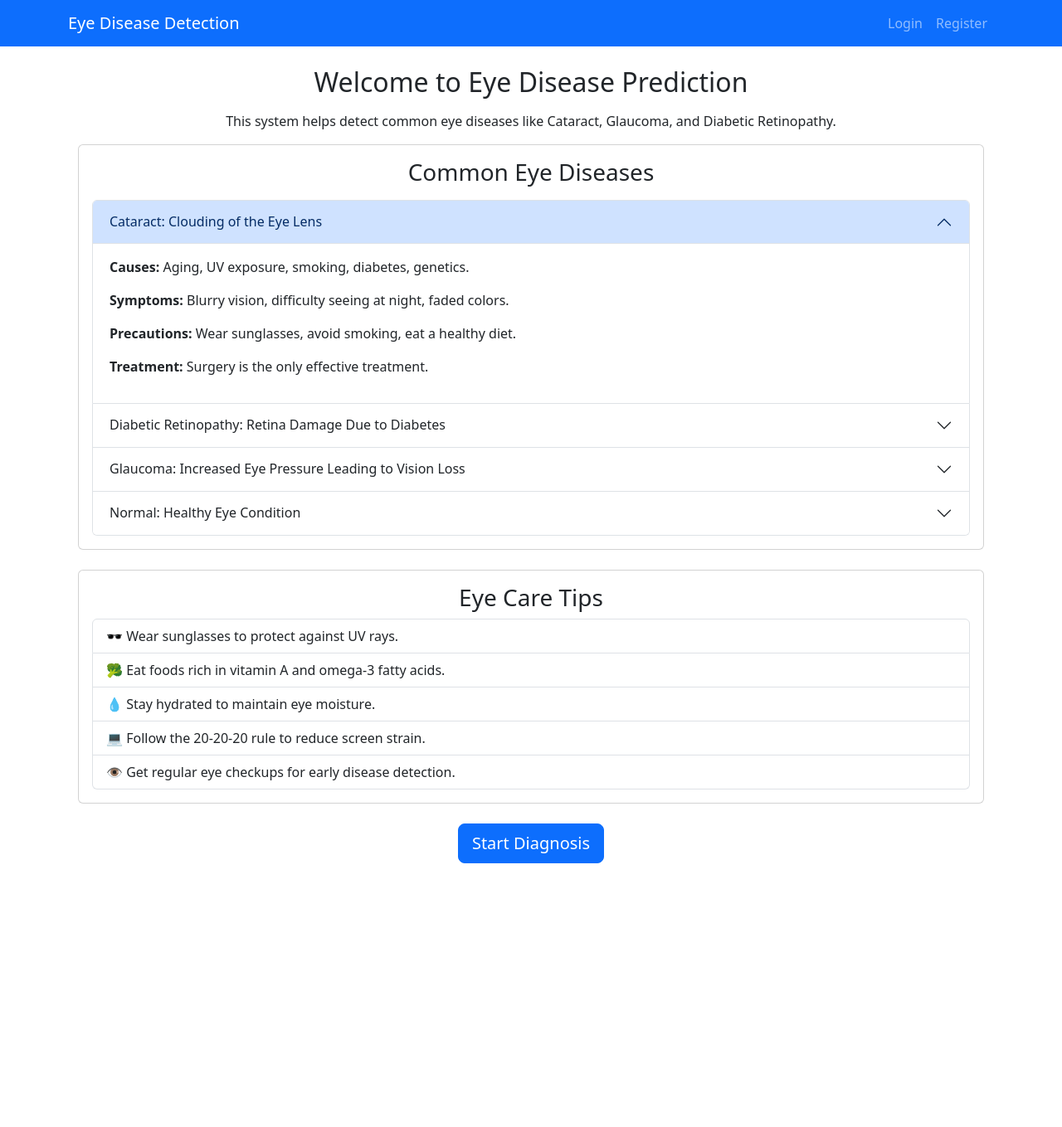
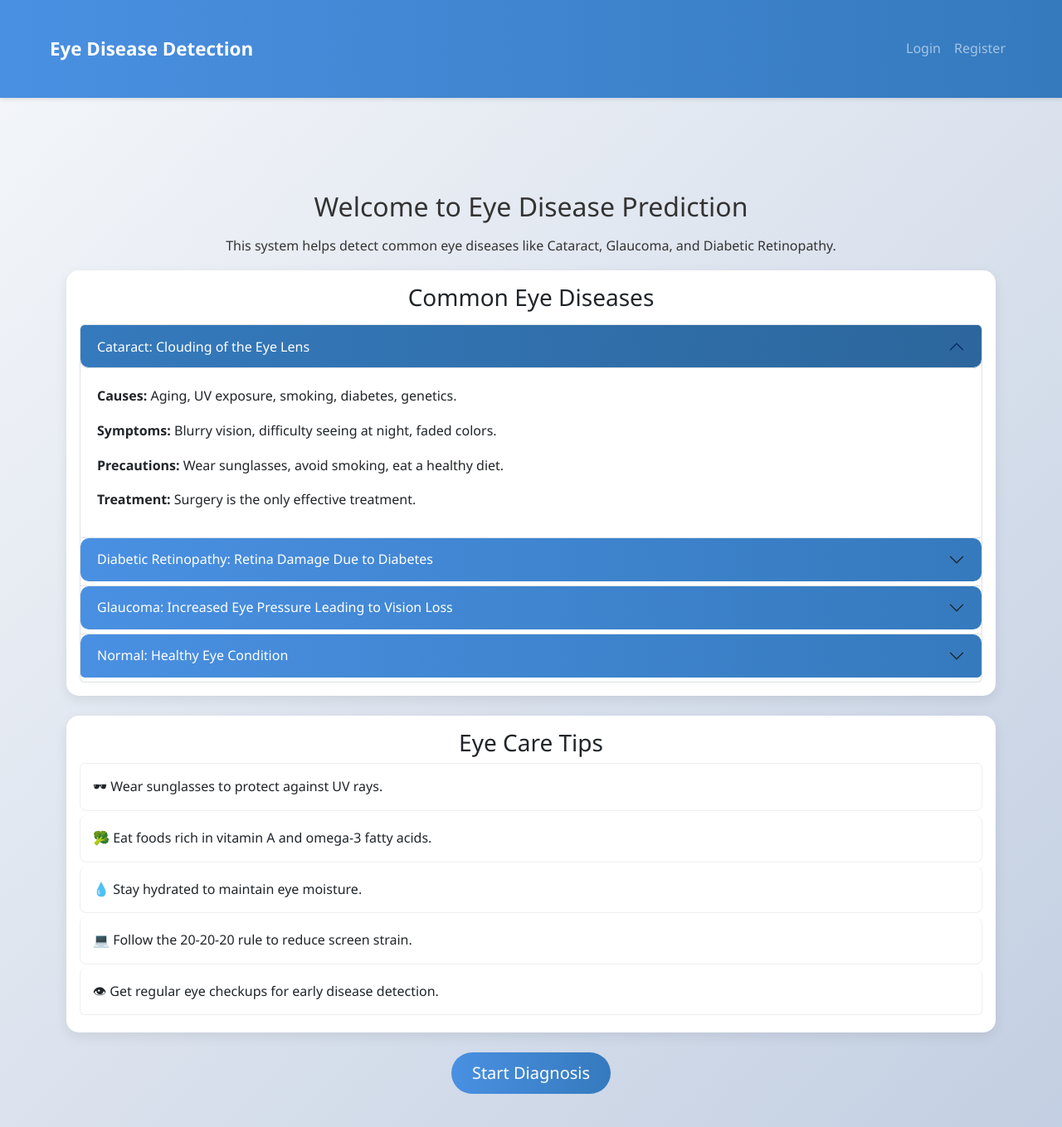
Before and after one commit to Himans30/Multiple-eye-disease-detection, a Flask app: page / in a window 1280 px wide. Shown: the whole page at 83% size. Before the commit the page ends 1041 px from the top, so only its background shows below. Run offline with Flask 3, Linux system fonts and the light colour scheme.

Commit message:
Assistant checkpoint: Update UI with modern design and improved visuals
Assistant generated file changes:
- static/style.css: Update styles for a modern look
- templates/base.html: Update base template

---

User prompt:

i want update my user interface

Replit-Commit-Author: Assistant
Replit-Commit-Session-Id: dcabb787-2e89-45c7-9513-e1670f1ecd25

```diff
--- a/static/style.css
+++ b/static/style.css
@@ -1,43 +1,126 @@
+
+/* Base styles */
 body {
-    font-family: 'Arial', sans-serif;
-    background-color: #f8f9fa;
-}
-
-.card {
-    padding: 20px;
-    border-radius: 10px;
-    box-shadow: 0 0 10px rgba(0, 0, 0, 0.1);
+    font-family: 'Segoe UI', Tahoma, Geneva, Verdana, sans-serif;
+    background: linear-gradient(135deg, #f5f7fa 0%, #c3cfe2 100%);
+    color: #333;
+    line-height: 1.6;
 }
 
 .navbar {
+    background: linear-gradient(to right, #4a90e2, #357abd) !important;
+    box-shadow: 0 2px 5px rgba(0,0,0,0.1);
+    padding: 1rem 0;
+}
+
+.navbar-brand {
+    font-weight: 600;
+    font-size: 1.4rem;
+}
+
+.container {
+    max-width: 1200px;
+    margin: auto;
+    padding: 20px;
+}
+
+/* Cards */
+.card {
+    border: none;
+    border-radius: 15px;
+    box-shadow: 0 5px 15px rgba(0,0,0,0.08);
+    transition: transform 0.3s ease;
+    background: white;
     margin-bottom: 20px;
 }
 
+.card:hover {
+    transform: translateY(-5px);
+}
 
-body {
-    font-family: Arial, sans-serif;
-    text-align: center;
-    background-color: #f4f4f4;
+/* Buttons */
+.btn {
+    border-radius: 25px;
+    padding: 10px 25px;
+    font-weight: 500;
+    transition: all 0.3s ease;
 }
-.container {
-    max-width: 900px;
-    margin: auto;
-    padding: 20px;
+
+.btn-primary {
+    background: linear-gradient(to right, #4a90e2, #357abd);
+    border: none;
 }
+
+.btn-primary:hover {
+    background: linear-gradient(to right, #357abd, #2c669c);
+    transform: translateY(-2px);
+}
+
+/* Accordion customization */
 .accordion-button {
-    font-weight: bold;
-    background-color: #007BFF;
+    background: linear-gradient(to right, #4a90e2, #357abd);
+    color: white;
+    border-radius: 10px;
+    margin-bottom: 5px;
+}
+
+.accordion-button:not(.collapsed) {
+    background: linear-gradient(to right, #357abd, #2c669c);
     color: white;
 }
-.accordion-button:not(.collapsed) {
-    background-color: #0056b3;
+
+/* List groups */
+.list-group-item {
+    border-radius: 8px;
+    margin-bottom: 5px;
+    border: 1px solid #eee;
+    padding: 15px;
 }
-.list-group-item {
-    font-size: 16px;
+
+/* Form elements */
+input, select, textarea {
+    border-radius: 8px !important;
+    border: 1px solid #ddd !important;
+    padding: 10px 15px !important;
 }
-.btn-primary {
-    background-color: #007BFF;
-    border: none;
-    padding: 10px 20px;
-    font-size: 18px;
+
+/* Upload area */
+#drop-area {
+    border: 2px dashed #4a90e2;
+    border-radius: 15px;
+    padding: 20px;
+    text-align: center;
+    transition: all 0.3s ease;
 }
+
+#drop-area.dragging {
+    background: rgba(74, 144, 226, 0.1);
+    border-color: #357abd;
+}
+
+/* Loading spinner */
+#loading-spinner {
+    border: 4px solid #f3f3f3;
+    border-top: 4px solid #4a90e2;
+    border-radius: 50%;
+    width: 40px;
+    height: 40px;
+    animation: spin 1s linear infinite;
+}
+
+@keyframes spin {
+    0% { transform: rotate(0deg); }
+    100% { transform: rotate(360deg); }
+}
+
+/* Responsive adjustments */
+@media (max-width: 768px) {
+    .container {
+        padding: 10px;
+    }
+
+    .btn {
+        width: 100%;
+        margin-bottom: 10px;
+    }
+}
--- a/templates/base.html
+++ b/templates/base.html
@@ -5,7 +5,8 @@
     <meta name="viewport" content="width=device-width, initial-scale=1.0">
     <title>{% block title %}Eye Disease Detection{% endblock %}</title>
     <link rel="stylesheet" href="https://cdn.jsdelivr.net/npm/bootstrap@5.3.0/dist/css/bootstrap.min.css">
-    <link rel="stylesheet" href="{{ url_for('static', filename='styles.css') }}">
+    <link rel="stylesheet" href="https://cdnjs.cloudflare.com/ajax/libs/font-awesome/6.0.0/css/all.min.css">
+    <link rel="stylesheet" href="{{ url_for('static', filename='style.css') }}">
 </head>
 <body>
 
```
